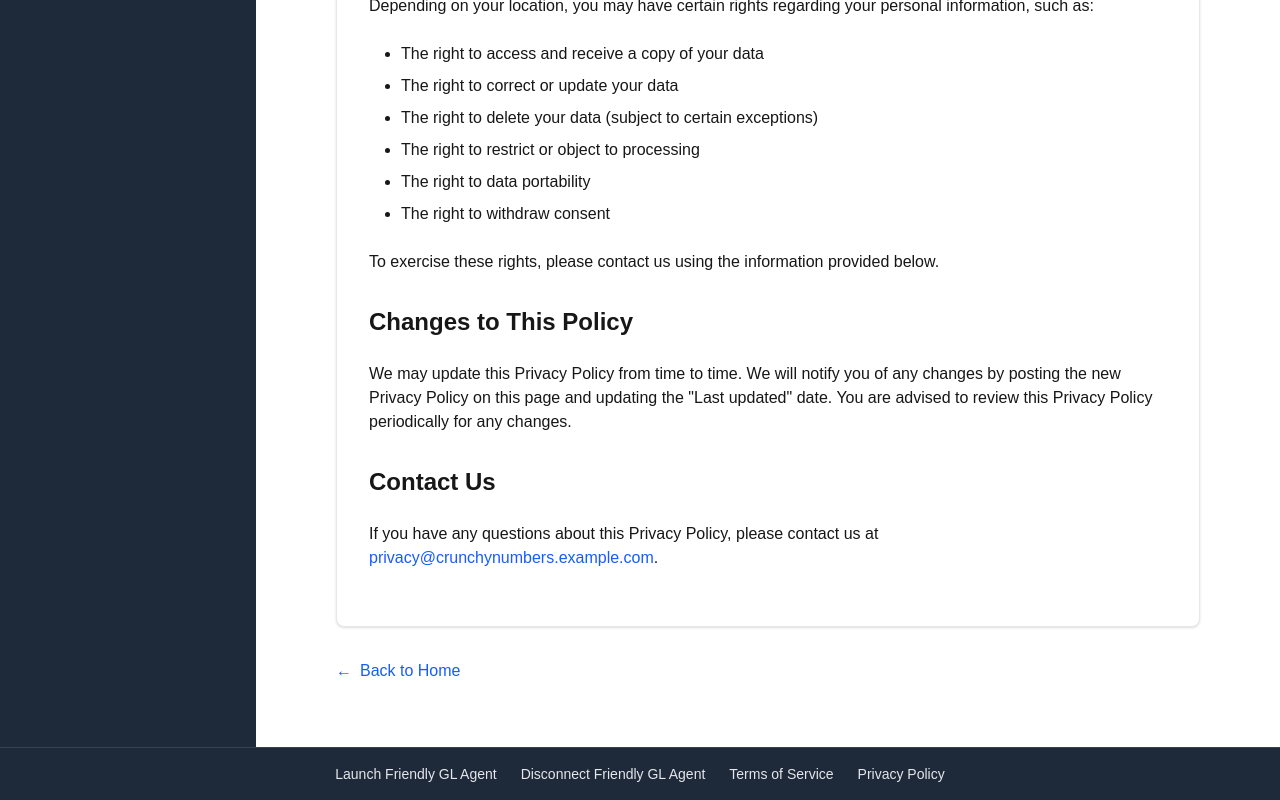
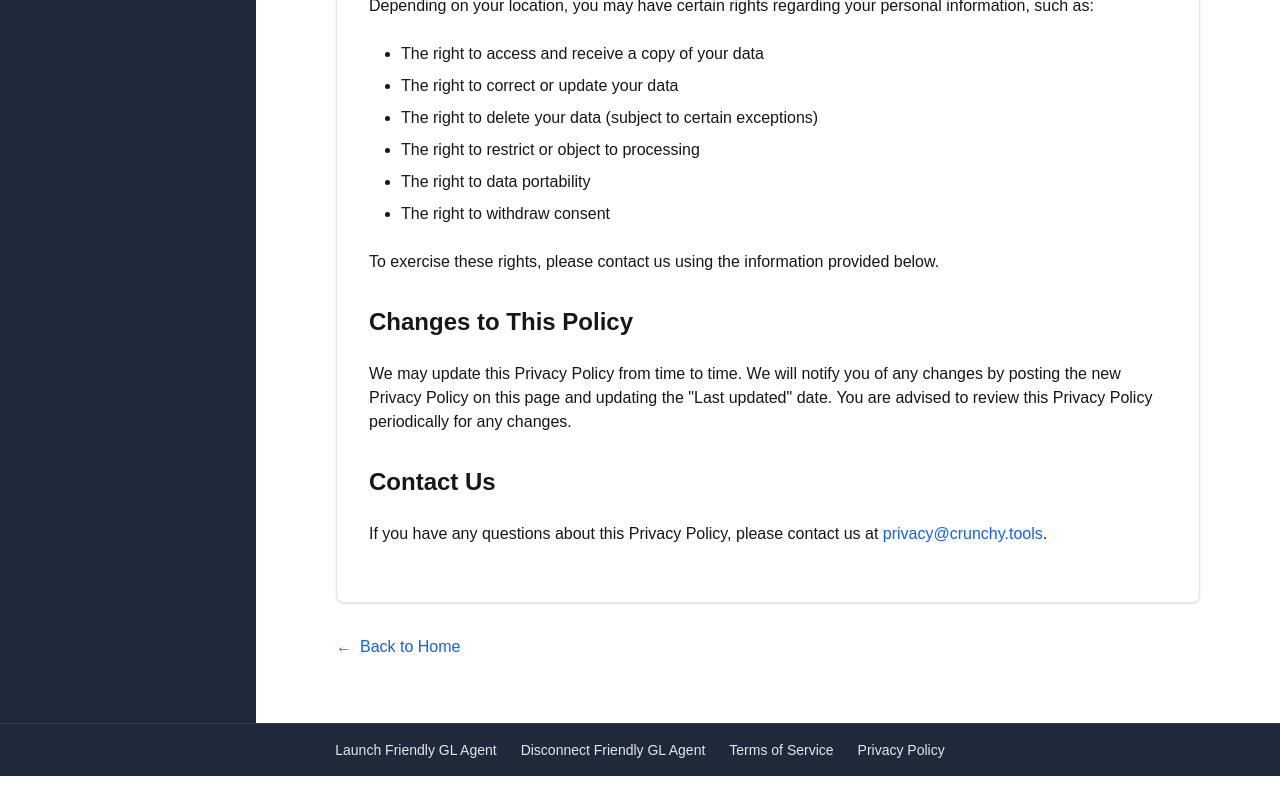
Before and after one commit to brklyngg/crunchynumbers, a Next.js app: page /privacy-policy in a window 1280 px wide. Shown: the part 1867-2667 px from the top of the page. After the commit the page ends 2643 px from the top, so only its background shows below. Built offline with nearby package versions, Linux system fonts and the light colour scheme.

Commit message:
Update email addresses to use crunchy.tools domain

```diff
--- a/app/friendly-gl-agent/terms/page.tsx
+++ b/app/friendly-gl-agent/terms/page.tsx
@@ -100,8 +100,8 @@
           <h3 className="text-xl font-medium mt-8 mb-4">9. Contact Information</h3>
           <p className="mb-6">
             If you have any questions about this Agreement, please contact us at{" "}
-            <a href="mailto:legal@crunchynumbers.example.com" className="text-blue-600 hover:underline">
-              legal@crunchynumbers.example.com
+            <a href="mailto:legal@crunchy.tools" className="text-blue-600 hover:underline">
+              legal@crunchy.tools
             </a>.
           </p>
         </div>
--- a/app/privacy-policy/page.tsx
+++ b/app/privacy-policy/page.tsx
@@ -103,8 +103,8 @@
           <h2 className="text-2xl font-semibold mt-8 mb-6">Contact Us</h2>
           <p className="mb-6">
             If you have any questions about this Privacy Policy, please contact us at{" "}
-            <a href="mailto:privacy@crunchynumbers.example.com" className="text-blue-600 hover:underline">
-              privacy@crunchynumbers.example.com
+            <a href="mailto:privacy@crunchy.tools" className="text-blue-600 hover:underline">
+              privacy@crunchy.tools
             </a>.
           </p>
         </div>
```
Also changed, not shown: 1 other file (tests, documents, lock files or other folders).
